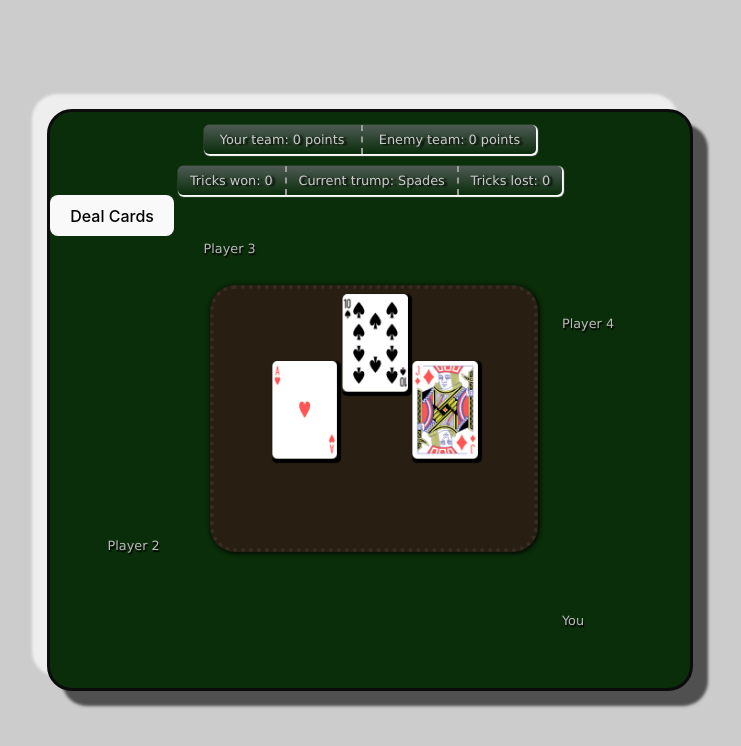
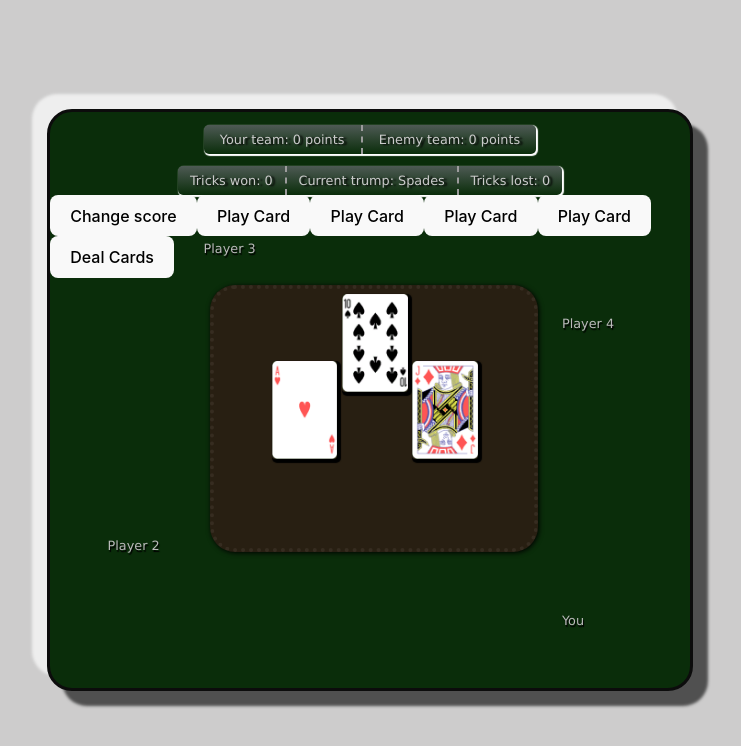
Before and after one commit to jasminealmassri/Euchre.Web, a React (Vite) app in the folder euchre-react/: page / in a window 1280 px wide. Shown: the top 746 px of the page, without its empty margins (270-1011 px from the left). Built offline with nearby package versions, Linux system fonts and the light colour scheme.

Commit message:
Started the ability to play a card from hand, next is adding it to the trick component

```diff
--- a/euchre-react/src/App.tsx
+++ b/euchre-react/src/App.tsx
@@ -40,10 +40,10 @@ function App() {
 
   useEffect(() => {
     let newGame : gameInterface = {
-      player1: {score: 1, hand : new Hand() },
-      player2: {score: 1, hand : new Hand() },
-      player3: {score: 1, hand : new Hand() },
-      player4: {score: 1, hand : new Hand() },
+      player1: {score: 0, hand : new Hand() },
+      player2: {score: 0, hand : new Hand() },
+      player3: {score: 0, hand : new Hand() },
+      player4: {score: 0, hand : new Hand() },
       trick: {cards: []},
       deck: new Deck(DeckFactory.makeEuchreDeck()),
       updateGame: setGame,
--- a/euchre-react/src/components/HandComponent.tsx
+++ b/euchre-react/src/components/HandComponent.tsx
@@ -1,4 +1,6 @@
 import React from 'react'
+
+import { useState } from 'react'
 
 import { Card } from '../models/Card'
 import { Hand } from '../models/Hand'
@@ -15,19 +17,25 @@ interface HandComponentProps {
   isPlayer1 : boolean;
 }
 
+
 const HandComponent = ({hand, className, isPlayer1 = false}) => {
-  //const card = new Card('A', "spades");
 
+  const [newHand, setNewHand] = useState<Hand>(hand);
 
-  //const deckFactory : DeckFactory = new DeckFactory();
-  //const deck = deckFactory.makeEuchreDeck();
+  const playCard = (index: number) => {
+    const playedCard = newHand.playCard(index);
+    setNewHand(new Hand([...newHand.cards]));
+  }
 
   return (
-    <div className={className}>
-      {hand.cards.map((card, index) =>
-        <CardComponent key={index} card={card} flippedUp={isPlayer1} />
-      )}
-    </div>
+    <>
+      <div className={className}>
+        {hand.cards.map((card, index) =>
+          <CardComponent key={index} card={card} flippedUp={isPlayer1} />
+        )}
+      </div>
+      <button onClick={() => playCard(3)}>Play Card</button>
+    </>
   );
 }
 export default HandComponent;
--- a/euchre-react/src/components/ScoreComponent.tsx
+++ b/euchre-react/src/components/ScoreComponent.tsx
@@ -12,18 +12,30 @@ interface props {
 
 
 const ScoreComponent : React.FC<props> = ({ game }) => {
-    let your_team_score = 0;
-    let their_team_score = 0;
+    // let your_team_score = 0;
+    // let their_team_score = 0;
     let trump = "Spades";
 
     let tricks_won = 0;
     let tricks_lost = 0;
 
+  const changeScore = (num : number) => {
+    game.updateGame(prevGame => {
+      if (prevGame) {
+        return {
+          ...prevGame,
+          player1: {...prevGame.player1, score: prevGame.player1.score + num}
+        }
+      }
+    })
+  }
+
+
   return (
     <>
       <div className="total_scores">
-          <div>Your team:   { your_team_score } points</div>
-          <div>Enemy team:  { their_team_score } points</div>
+          <div>Your team:   { game.player1.score + game.player3.score } points</div>
+          <div>Enemy team:  { game.player2.score + game.player4.score } points</div>
       </div>
       <div className="scoreboard">
         <div className="left_score">
@@ -37,6 +49,7 @@ const ScoreComponent : React.FC<props> = ({ game }) => {
           <p>Tricks lost: {tricks_lost}</p>
         </div>
       </div>
+      <button onClick={() => changeScore(1)}>Change score</button>
     </>
   )
 }
```
